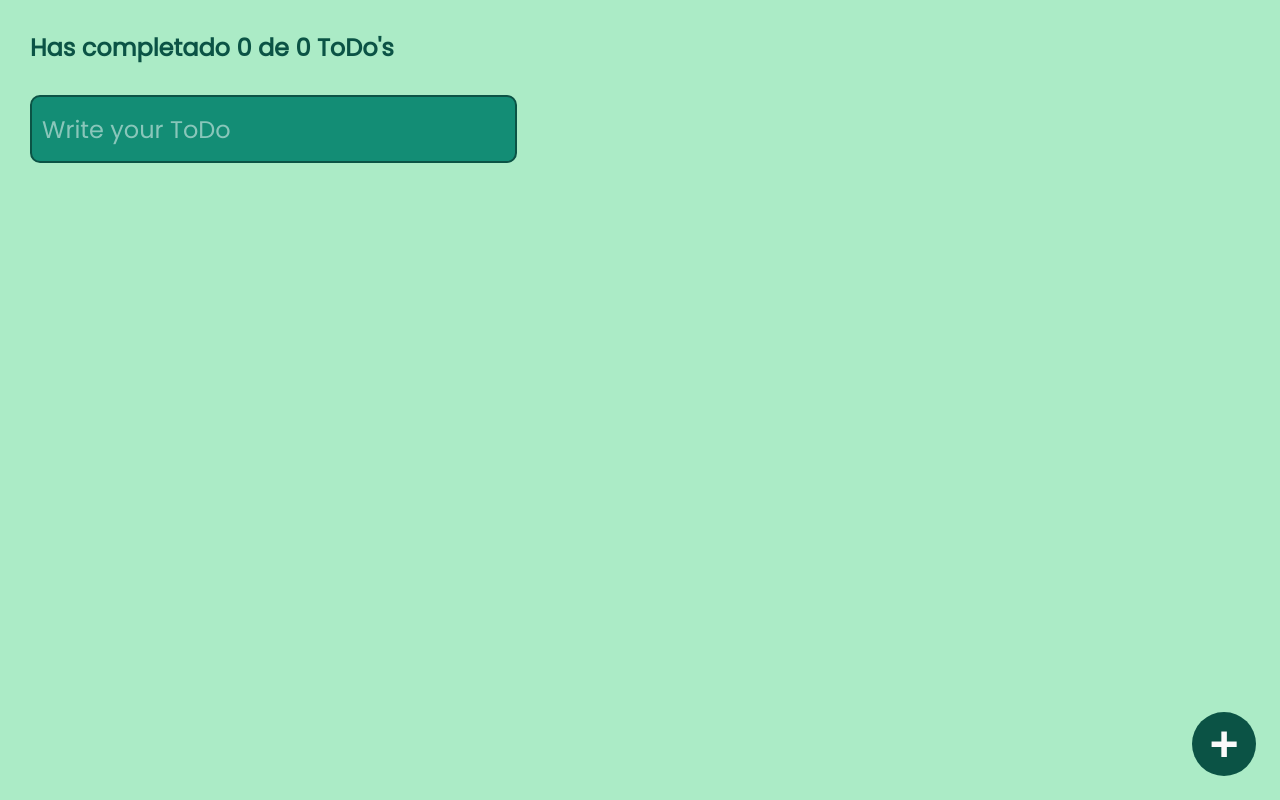
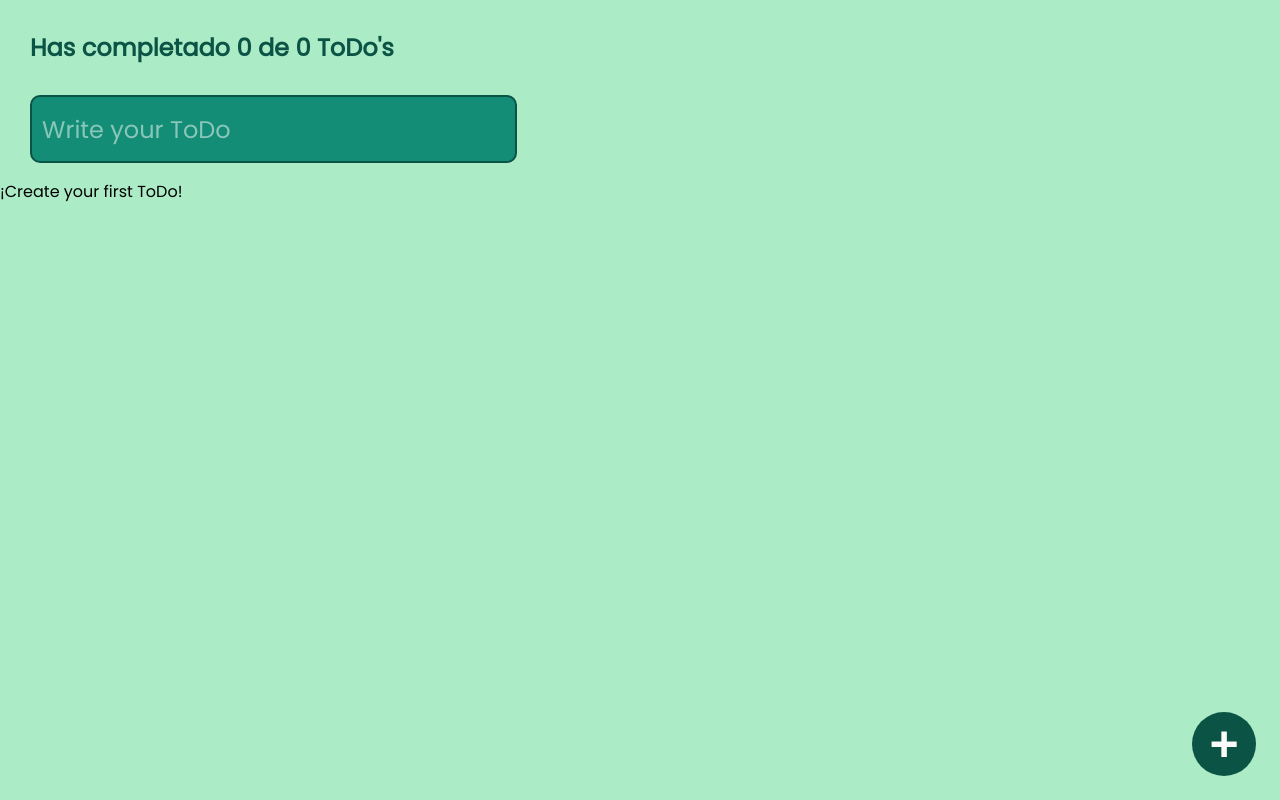
Before and after one commit to JesusZamora20/Introduction-To-React.js, a React (Create React App) app in the folder react-initial-course/: page / in a window 1280 px wide. Built offline with nearby package versions, Linux system fonts and the light colour scheme.

Commit message:
Handling effects

```diff
--- a/react-initial-course/src/components/App/App.js
+++ b/react-initial-course/src/components/App/App.js
@@ -1,15 +1,16 @@
 import React  from 'react';
 import {AppUI} from './AppUI';
 
-// const defaultToDos = [
-//   {text: 'Cook Dinner', completed: false},
-//   {text: 'React Course', completed: false},
-//   {text: 'Iron clothe', completed: false},
-//   {text: 'Play soccer', completed: false},
-// ]
 
 function useLocalStorage(itemName, initialValue){
 
+  const [loading, setLoading] = React.useState(true);
+  const [item, setItem] = React.useState(initialValue);
+  const [error, setError] = React.useState(false);
+
+  React.useEffect(() => {
+    setTimeout(() => {
+      try{
       const localStorageItem = localStorage.getItem(itemName);
       let parsedItem;
 
@@ -19,23 +20,36 @@ function useLocalStorage(itemName, initialValue){
       } else{
         parsedItem = JSON.parse(localStorageItem);
       }
+      setItem(parsedItem);
+      } catch(error){
+        setError(error);
+      }finally{
+        setLoading(false);
+      }
+    }, 1000);
 
-  const [item, setItem] = React.useState(parsedItem);
+  });
 
   const saveItem = (newItem) => {
+    try{
       const stringifiedItem = JSON.stringify(newItem);
-    localStorage.setItem('itemName', stringifiedItem);
+      localStorage.setItem(itemName, stringifiedItem);
       setItem(newItem);
+    } catch(error){
+      setError(error);
+    }
   }
 
-  return [
+  return {
     item,
     saveItem,
-  ]
+    loading,
+    error
+  }
 }
 
 function App() {
-  const [toDos, saveToDos] =useLocalStorage('ToDos__v1',[]);
+  const {item:toDos, saveItem:saveToDos, loading, error} =useLocalStorage('ToDos__v1',[]);
 
   const [searchValue, setSearchValue] = React.useState('');
   const completedToDos = toDos.filter(todo =>  !!todo.completed).length;
@@ -74,6 +88,8 @@ function App() {
 
   return(
     <AppUI
+    loading={loading}
+    error={error}
     completedToDos={completedToDos}
     totalToDos={totalToDos}
     searchValue = {searchValue}
--- a/react-initial-course/src/components/App/AppUI.js
+++ b/react-initial-course/src/components/App/AppUI.js
@@ -7,6 +7,8 @@ import { CreateToDoButton } from '../CreateToDoButton/CreateToDoButton';
 import './App.css';
 
 function AppUI({
+    loading,
+    error,
     completedToDos,
     totalToDos,
     searchValue,
@@ -27,6 +29,9 @@ function AppUI({
       />
 
       <ToDoList>
+        {error &&  <p>Holy Molly, there was an error</p>}
+        {loading &&  <p>We are loading</p>}
+        {(!loading && !searchedToDos.length) &&  <p>¡Create your first ToDo!</p>}
           {searchedToDos.map(todo => (
             <ToDoItem
             key={todo.text}
```
Lines whose indentation alone changed are shown as unchanged.
